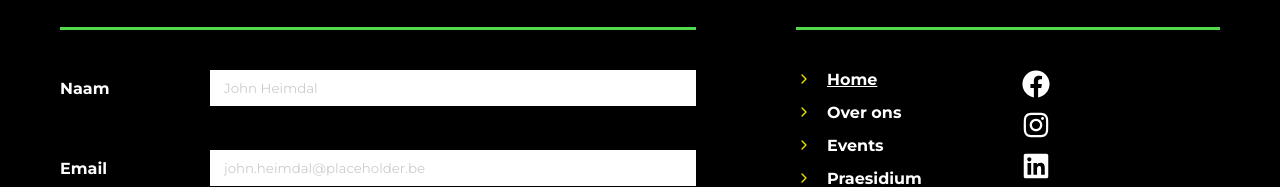
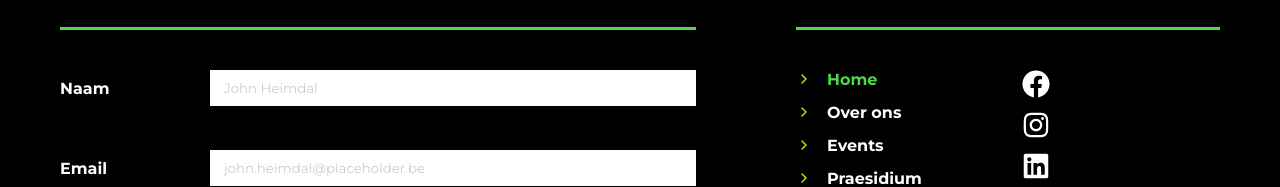
Before and after one commit to Heimdalbe/Mimisbrunnr-frontend, a React (Vite) app in the folder mimisbrunnr-frontend/: page / in a window 1280 px wide. In both pictures the pointer is over the link 858 px from the left and 289 px from the top of the page. Shown: the part 210-397 px from the top of the page. Built offline with nearby package versions, Linux system fonts and the light colour scheme.

Commit message:
Andere hover nuttige links

```diff
--- a/mimisbrunnr-frontend/src/components/Footer/Big Footer/NuttigeLinksSection/NuttigeLinks/NuttigeLink.css
+++ b/mimisbrunnr-frontend/src/components/Footer/Big Footer/NuttigeLinksSection/NuttigeLinks/NuttigeLink.css
@@ -17,3 +17,8 @@
   flex-direction: column;
   gap: 14px;
 }
+
+.nuttige-link:hover {
+  text-decoration: none;
+  color: var(--green);
+}
```
